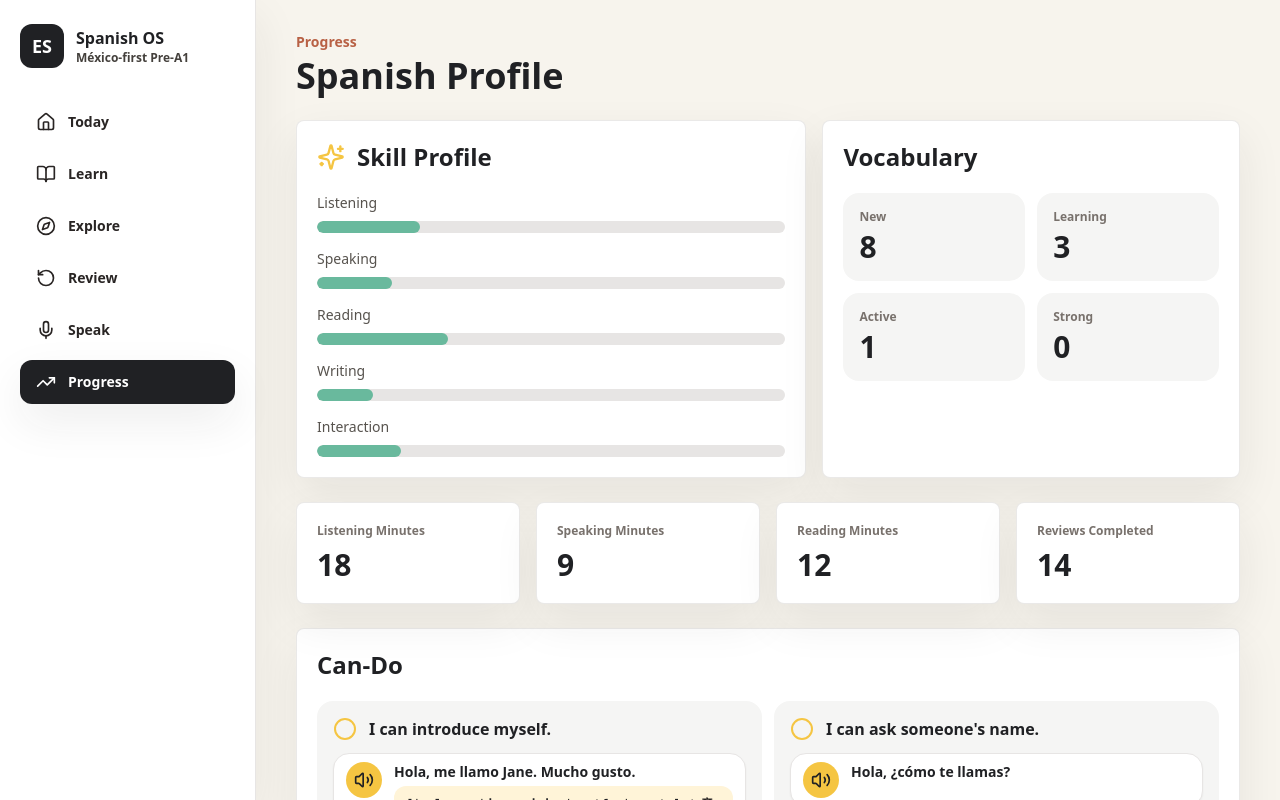
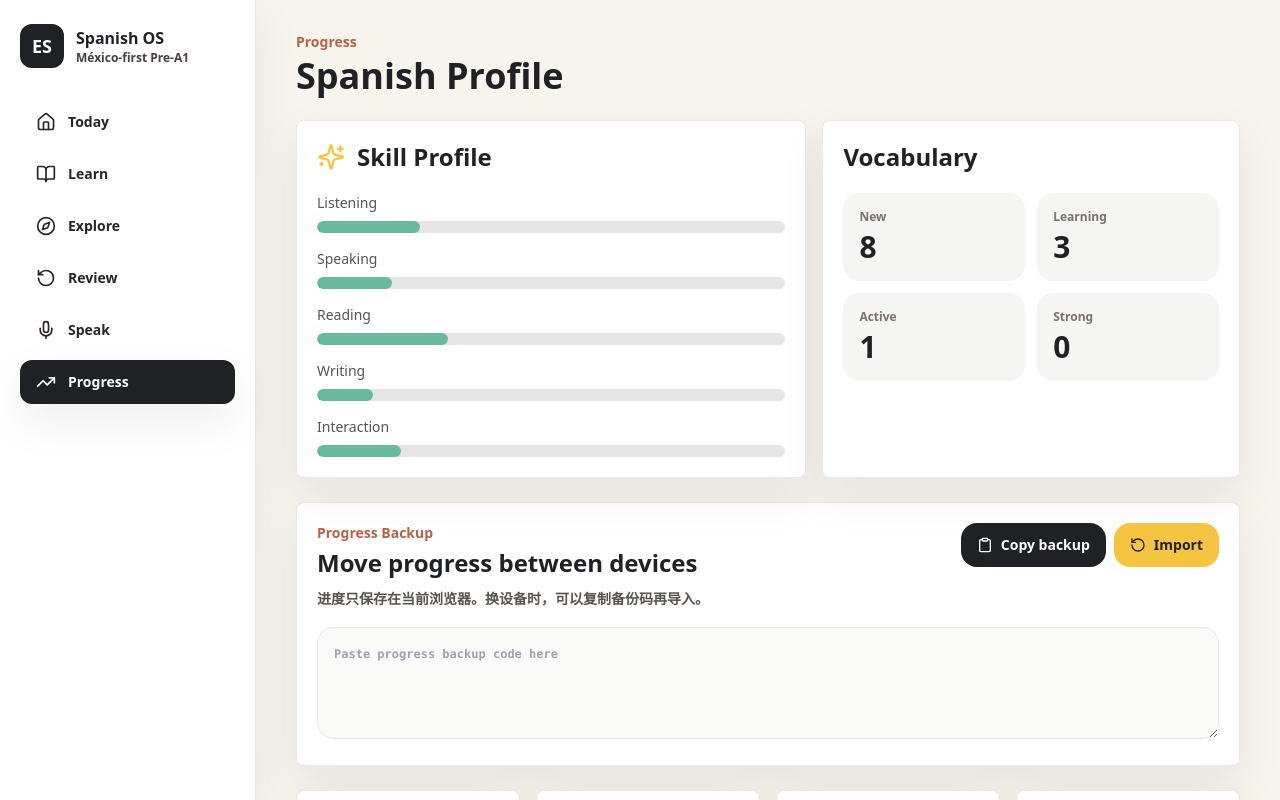
Before and after one commit to janeeepinky-cpu/spanish-learning-os, a Next.js app: page /progress in a window 1280 px wide. Shown: the top 800 px of the page. Built offline with nearby package versions, Linux system fonts and the light colour scheme.

Commit message:
Add progress backup controls

```diff
--- a/app/progress/page.tsx
+++ b/app/progress/page.tsx
@@ -1,9 +1,11 @@
 "use client";
 
-import { CheckCircle2, Circle, Lock, Sparkles } from "lucide-react";
+import { useState } from "react";
+import { CheckCircle2, Circle, Clipboard, Lock, RotateCcw, Sparkles } from "lucide-react";
 import { Card } from "@/components/Card";
 import { ProgressBar } from "@/components/ProgressBar";
 import { ShadowLine } from "@/components/ShadowLine";
+import { decodeProgressBackup, encodeProgressBackup } from "@/lib/progress";
 import { useProgress } from "@/lib/useProgress";
 
 const skills = [
@@ -22,7 +24,9 @@ const canDoSamples: Record<string, string> = {
 };
 
 export default function ProgressPage() {
-  const { progress } = useProgress();
+  const { progress, updateProgress } = useProgress();
+  const [backupCode, setBackupCode] = useState("");
+  const [syncMessage, setSyncMessage] = useState("进度只保存在当前浏览器。换设备时，可以复制备份码再导入。");
   const vocabulary = progress?.vocabulary ?? [];
   const counts = {
     New: vocabulary.filter((item) => item.status === "NEW").length,
@@ -30,6 +34,32 @@ export default function ProgressPage() {
     Active: vocabulary.filter((item) => item.status === "ACTIVE").length,
     Strong: vocabulary.filter((item) => item.status === "STRONG" || item.status === "MASTERED").length
   };
+
+  async function copyBackupCode() {
+    if (!progress) {
+      return;
+    }
+
+    const code = encodeProgressBackup(progress);
+    setBackupCode(code);
+
+    try {
+      await navigator.clipboard.writeText(code);
+      setSyncMessage("备份码已复制。到另一台设备打开 Progress，粘贴后点导入。");
+    } catch {
+      setSyncMessage("备份码已生成。可以手动全选复制。");
+    }
+  }
+
+  function importBackupCode() {
+    try {
+      const nextProgress = decodeProgressBackup(backupCode);
+      updateProgress(nextProgress);
+      setSyncMessage("导入成功。当前设备已经切换到这份学习进度。");
+    } catch {
+      setSyncMessage("导入失败。请确认粘贴的是完整备份码。");
+    }
+  }
 
   return (
     <div className="space-y-6">
@@ -63,6 +93,40 @@ export default function ProgressPage() {
           </div>
         </Card>
       </section>
+
+      <Card>
+        <div className="flex flex-col gap-4 lg:flex-row lg:items-start lg:justify-between">
+          <div className="max-w-xl">
+            <p className="text-sm font-black text-clay">Progress Backup</p>
+            <h2 className="mt-1 text-2xl font-black">Move progress between devices</h2>
+            <p className="mt-2 text-sm font-semibold leading-6 text-stone-600">{syncMessage}</p>
+          </div>
+          <div className="flex flex-col gap-2 sm:flex-row">
+            <button
+              type="button"
+              onClick={copyBackupCode}
+              className="inline-flex items-center justify-center gap-2 rounded-2xl bg-ink px-4 py-3 text-sm font-black text-white"
+            >
+              <Clipboard className="h-4 w-4" aria-hidden />
+              Copy backup
+            </button>
+            <button
+              type="button"
+              onClick={importBackupCode}
+              className="inline-flex items-center justify-center gap-2 rounded-2xl bg-sun px-4 py-3 text-sm font-black text-ink"
+            >
+              <RotateCcw className="h-4 w-4" aria-hidden />
+              Import
+            </button>
+          </div>
+        </div>
+        <textarea
+          value={backupCode}
+          onChange={(event) => setBackupCode(event.target.value)}
+          placeholder="Paste progress backup code here"
+          className="mt-4 min-h-28 w-full resize-y rounded-2xl border border-stone-200 bg-stone-50 p-4 font-mono text-xs font-semibold leading-5 text-ink outline-none focus:border-clay"
+        />
+      </Card>
 
       <section className="grid gap-4 sm:grid-cols-4">
         <Card>
```
